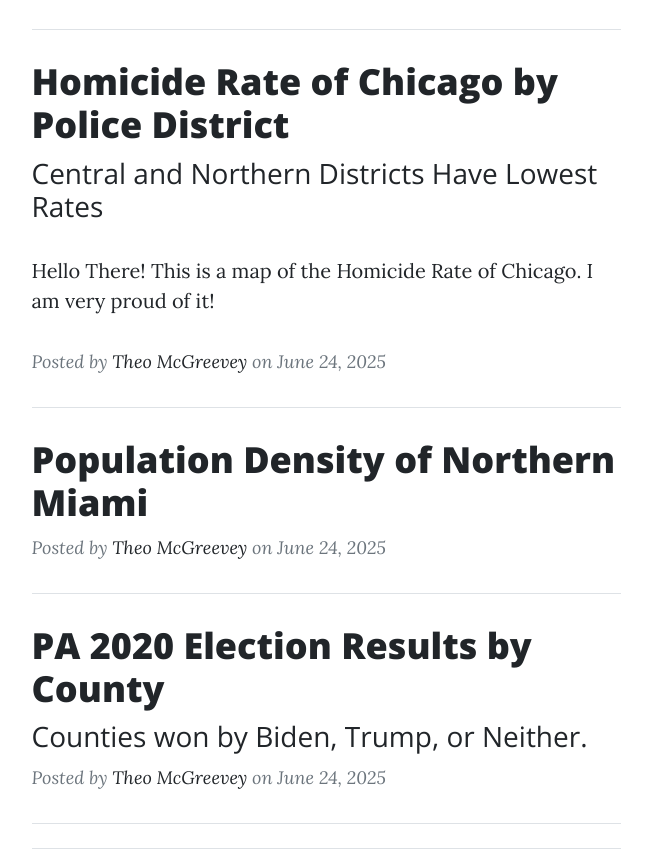
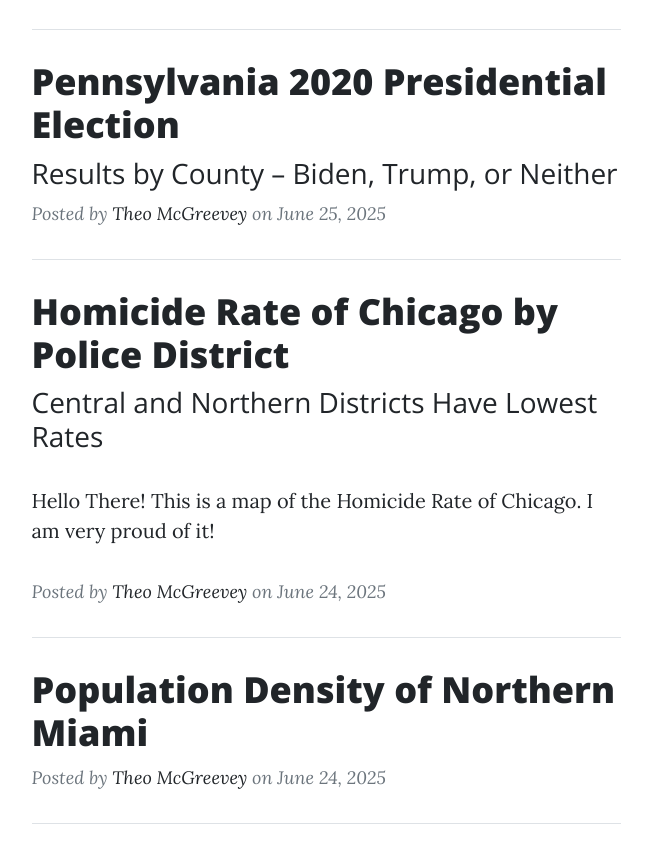
Before and after one commit to TDMwrgb/TheoGISclass, a plain HTML site: page index.html in a window 1280 px wide. Shown: the part 1112-1972 px from the top of the page, without its empty margins (314-962 px from the left). Drawn offline with nearby package versions, Linux system fonts and the light colour scheme.

Commit message:
Update index.html

```diff
--- a/index.html
+++ b/index.html
@@ -80,6 +80,19 @@
                     <!-- Divider-->
                     <hr class="my-4" />
                     <!--post2end-->
+                    <!-- post3 -->
+                    <div class="post-preview">
+                        <a href="paelection2020.html">
+                            <h2 class="post-title">Pennsylvania 2020 Presidential Election</h2>
+                            <h3 class="post-subtitle">Results by County – Biden, Trump, or Neither</h3>
+                        </a>
+                        <p class="post-meta">
+                            Posted by <a href="#">Theo McGreevey</a> on June 25, 2025
+                        </p>
+                    </div>
+                    <!-- Divider-->
+                    <hr class="my-4" />
+                    <!-- post3end -->
                     <!-- Post preview-->
                     <div class="post-preview">
                         <a href="Chicago.html">
```
